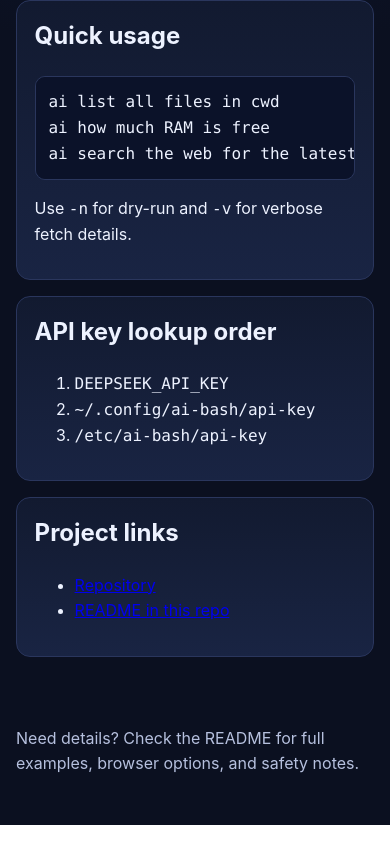
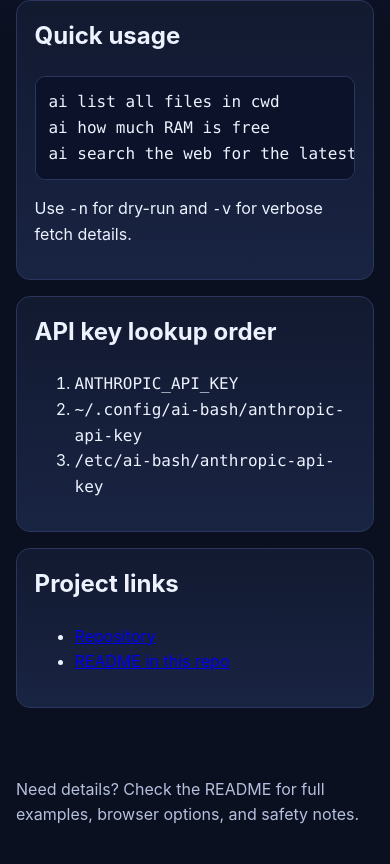
Before and after one commit to jugih-official/aisha, a plain HTML site: page pages/getting-started.html in a window 390 px wide. Shown: the part 577-1441 px from the top of the page. Before the commit the page ends 1402 px from the top, so only its background shows below. Drawn offline with Linux system fonts and the light colour scheme.

Commit message:
Switch ai, ai-desktop and ai-browser from DeepSeek to Claude
Call the Anthropic Messages API (claude-sonnet-5-5, effort low) instead
of DeepSeek's chat completions endpoint. Still stdlib-only urllib.

- Send the system prompt as the top-level `system` field with a cache
  breakpoint, and drop `temperature`, which the model rejects.
- Read the reply from the text content blocks and handle
  `stop_reason: "refusal"`; opt in to server-side refusal fallback.
- Keep the REPL history windows starting on a user turn, as the API
  requires, now that the system prompt is no longer history[0].
- Read the key from $ANTHROPIC_API_KEY, then
  ~/.config/ai-bash/anthropic-api-key, then
  /etc/ai-bash/anthropic-api-key. The old `api-key` files held a
  DeepSeek key and are no longer read.
- Update install.sh, uninstall.sh, the README and the web pages to
  match.

ai-code is unchanged; it talks to the self-hosted Modal LLM.

```diff
--- a/pages/getting-started.html
+++ b/pages/getting-started.html
@@ -41,9 +41,9 @@ ai search the web for the latest python release</code></pre>
     <section class="card">
       <h2>API key lookup order</h2>
       <ol>
-        <li><code>DEEPSEEK_API_KEY</code></li>
-        <li><code>~/.config/ai-bash/api-key</code></li>
-        <li><code>/etc/ai-bash/api-key</code></li>
+        <li><code>ANTHROPIC_API_KEY</code></li>
+        <li><code>~/.config/ai-bash/anthropic-api-key</code></li>
+        <li><code>/etc/ai-bash/anthropic-api-key</code></li>
       </ol>
     </section>
 
```
Also changed, not shown: index.html (+1 -1 lines), 6 other files.
